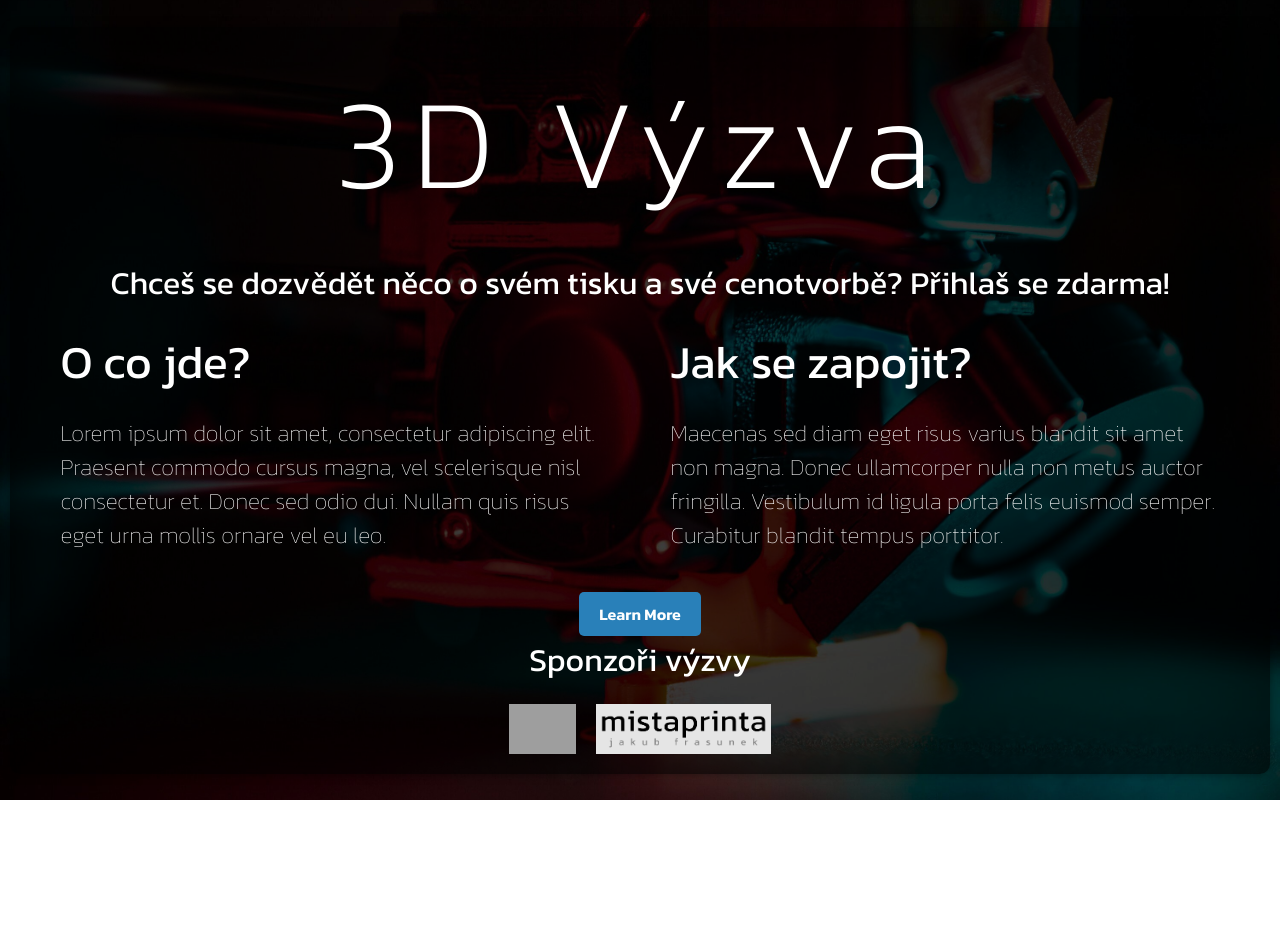
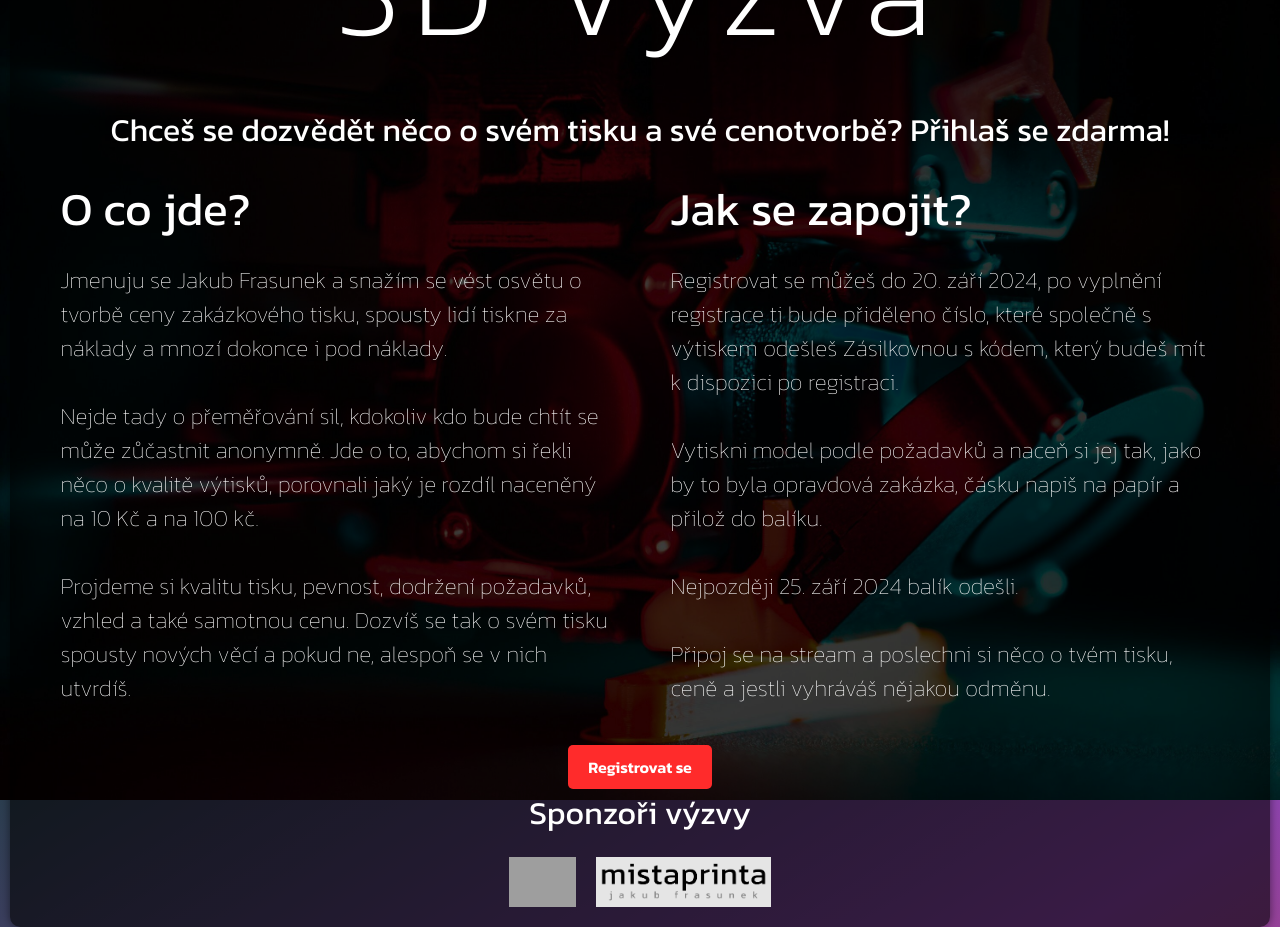
Before and after one commit to jakubfrasunek/registration, a plain HTML site: page index.html in a window 1280 px wide. Before the commit the page ends 800 px from the top, so only its background shows below. Drawn offline with Linux system fonts and the light colour scheme; grey boxes are pictures that could not be loaded.

Commit message:
Update index.html

```diff
--- a/index.html
+++ b/index.html
@@ -49,7 +49,7 @@
       font-size: 1.2em;
     }
     button {
-      background: #2980b9;
+      background: #ff2b2b;
       color: white;
       border: none;
       padding: 10px 20px;
@@ -58,7 +58,7 @@
       transition: background 0.3s;
     }
     button:hover {
-      background: #3498db;
+      background: #bf0000;
     }
     .images {
       display: flex;
@@ -81,14 +81,19 @@
     <div class="text">
       <div class="column">
         <div class="headline">O co jde?</div>
-        <p>Lorem ipsum dolor sit amet, consectetur adipiscing elit. Praesent commodo cursus magna, vel scelerisque nisl consectetur et. Donec sed odio dui. Nullam quis risus eget urna mollis ornare vel eu leo.</p>
+        <p>Jmenuju se Jakub Frasunek a snažím se vést osvětu o tvorbě ceny zakázkového tisku, spousty lidí tiskne za náklady a mnozí dokonce i pod náklady.</p><br>
+        <p>Nejde tady o přeměřování sil, kdokoliv kdo bude chtít se může zůčastnit anonymně. Jde o to, abychom si řekli něco o kvalitě výtisků, porovnali jaký je rozdíl naceněný na 10 Kč a na 100 kč.</p><br>
+        <p>Projdeme si kvalitu tisku, pevnost, dodržení požadavků, vzhled a také samotnou cenu. Dozvíš se tak o svém tisku spousty nových věcí a pokud ne, alespoň se v nich utvrdíš.</p>
       </div>
       <div class="column">
         <div class="headline">Jak se zapojit?</div>
-        <p>Maecenas sed diam eget risus varius blandit sit amet non magna. Donec ullamcorper nulla non metus auctor fringilla. Vestibulum id ligula porta felis euismod semper. Curabitur blandit tempus porttitor.</p>
+        <p>Registrovat se můžeš do 20. září 2024, po vyplnění registrace ti bude přiděleno číslo, které společně s výtiskem odešleš Zásilkovnou s kódem, který budeš mít k dispozici po registraci.</p><br>
+        <p>Vytiskni model podle požadavků a naceň si jej tak, jako by to byla opravdová zakázka, čásku napiš na papír a přilož do balíku.</p><br>
+        <p>Nejpozději 25. září 2024 balík odešli.</p><br>
+        <p>Připoj se na stream a poslechni si něco o tvém tisku, ceně a jestli vyhráváš nějakou odměnu.</p>
       </div>
     </div>
-    <button onclick="window.location.href='/registration.html'">Learn More</button>
+    <button onclick="window.location.href='/registration/form.html'">Registrovat se</button>
     <div class="headline">Sponzoři výzvy</div>
     <div class="images">
       <img src="https://hotend.s23.cdn-upgates.com/_cache/1/f/1f75b90846508fa1de92b63c12dd9ada-hotend-logo-v2-1.png" alt="Random Image 1" height="50">
```
